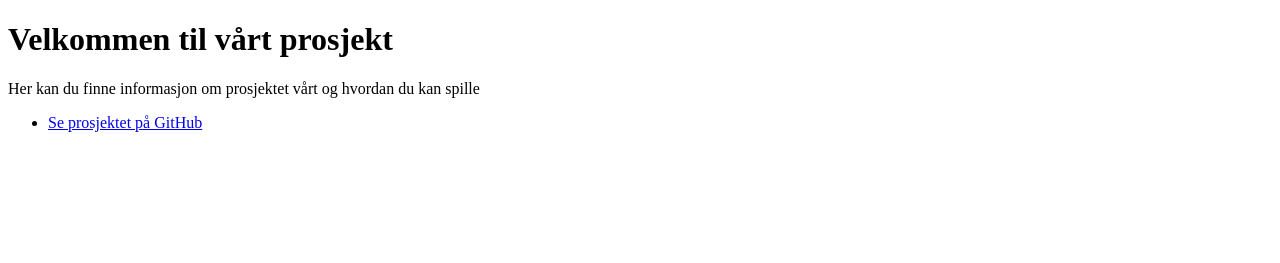
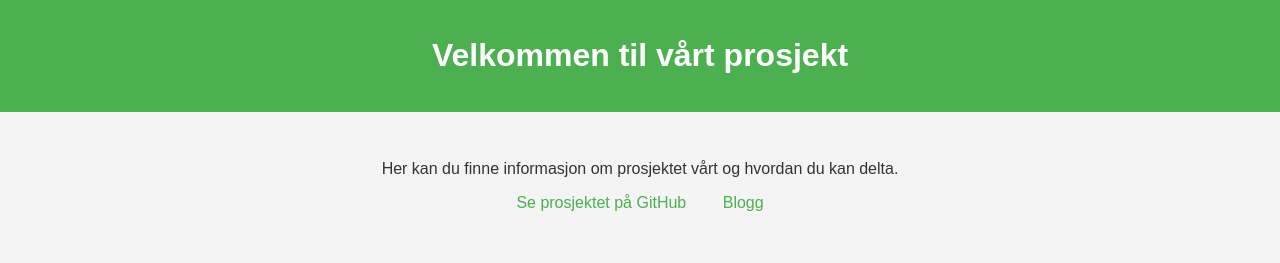
Before and after one commit to Demonstrandum1/planemane, a plain HTML site: page index.html in a window 1280 px wide. Drawn offline with Linux system fonts and the light colour scheme.

Commit message:
Update index.html

```diff
--- a/index.html
+++ b/index.html
@@ -3,14 +3,51 @@
 <head>
     <meta charset="UTF-8">
     <meta name="viewport" content="width=device-width, initial-scale=1.0">
-    <title>Prosjektet Vårt – Plane Mane</title>
+    <title>Prosjektet Vårt</title>
+    <style>
+        body {
+            font-family: Arial, sans-serif;
+            margin: 0;
+            padding: 0;
+            background-color: #f4f4f4;
+            color: #333;
+            text-align: center;
+        }
+        header {
+            background-color: #4CAF50;
+            padding: 1em 0;
+            color: white;
+        }
+        main {
+            padding: 2em;
+        }
+        ul {
+            list-style-type: none;
+            padding: 0;
+        }
+        li {
+            display: inline;
+            margin: 0 1em;
+        }
+        a {
+            color: #4CAF50;
+            text-decoration: none;
+        }
+        a:hover {
+            text-decoration: underline;
+        }
+    </style>
 </head>
 <body>
-    <h1>Velkommen til vårt prosjekt</h1>
-    <p>Her kan du finne informasjon om prosjektet vårt og hvordan du kan spille</p>
-    <ul>
-        <li><a href="https://github.com/Demonstrandum1/planemane">Se prosjektet på GitHub</a></li>
-        <!-- Legg til mer informasjon eller lenker etter behov -->
-    </ul>
+    <header>
+        <h1>Velkommen til vårt prosjekt</h1>
+    </header>
+    <main>
+        <p>Her kan du finne informasjon om prosjektet vårt og hvordan du kan delta.</p>
+        <ul>
+            <li><a href="https://github.com/demonstrandum1/planemane">Se prosjektet på GitHub</a></li>
+            <li><a href="blog.html">Blogg</a></li>
+        </ul>
+    </main>
 </body>
 </html>
```
